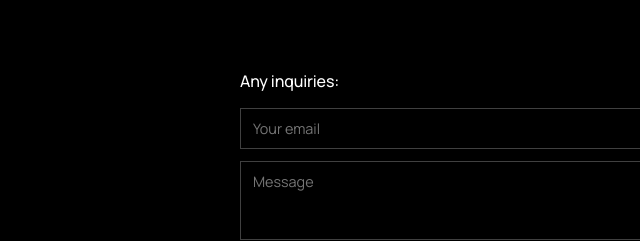
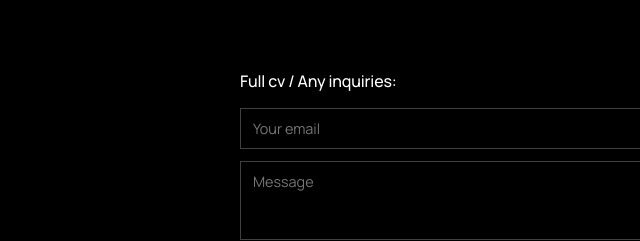
Before and after one commit to yourfavgalcherry/website, a website: page about.html in a window 1280 px wide. Shown: the part 795-1036 px from the top of the page, 0-640 px from the left. Drawn offline with Linux system fonts and the light colour scheme.

Commit message:
almosttttttttt

```diff
--- a/about.html
+++ b/about.html
@@ -471,7 +471,7 @@ and Club[8].</p>
   </div>
   <div class="contact-email">chaeryyoon.de@gmail.com</div>
 
-  <h3>Any inquiries:</h3>
+  <h3>Full cv / Any inquiries:</h3>
 
   <!-- ✅ 다이렉트: 메일 앱 열어서 사용자가 직접 발송 -->
   <form id="inquiryForm">
```
